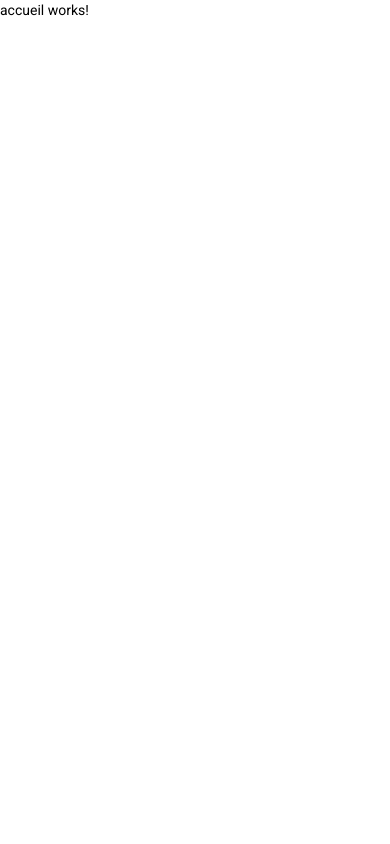
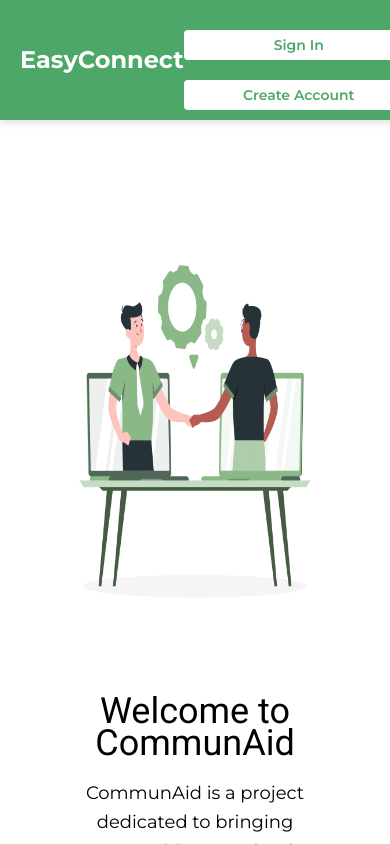
Before and after one commit to zakiahajouni/my-angular-app, an Angular app: page /accueil in a window 390 px wide. Built offline with nearby package versions, Linux system fonts and the light colour scheme.

Commit message:
added accueil page

```diff
--- a/src/app/pages/accueil/accueil.component.css
+++ b/src/app/pages/accueil/accueil.component.css
@@ -0,0 +1,121 @@
+@import url('https://fonts.googleapis.com/css2?family=Montserrat:wght@300;400;500;600;700&display=swap');
+
+* {
+  margin: 0;
+  padding: 0;
+  box-sizing: border-box;
+  font-family: 'Montserrat', sans-serif;
+}
+
+body {
+  background-color: #c9d6ff;
+  background: transparent;
+  overflow-y: auto; /* Allow vertical scrolling */
+}
+
+.accueil-container {
+  display: flex;
+  align-items: center;
+  padding: 50px;
+  width: 100%;
+}
+
+.image-container {
+  flex: 1;
+  padding-right: 20px;
+}
+
+.image-container img {
+  width: 100%;
+  border-radius: 8px;
+}
+
+.text-container {
+  flex: 1;
+}
+
+.text-container h1 {
+  font-size: 36px;
+  margin-bottom: 20px;
+}
+
+.text-container p {
+  font-size: 18px;
+  line-height: 1.6;
+}
+
+/* Cards Container */
+.cards-container {
+  display: flex;
+  justify-content: center;
+  align-items: center;
+  gap: 20px;
+  width: 100%;
+}
+
+/* Individual Card */
+.card {
+  position: relative;
+  width: 300px;
+  height: 300px;
+  overflow: hidden;
+  border-radius: 8px;
+}
+
+/* Card Image */
+.card-image img {
+  width: 100%;
+  height: 100%;
+  object-fit: cover;
+}
+
+/* Card Overlay */
+.card-overlay {
+  position: absolute;
+  top: 0;
+  left: -100%;
+  width: 100%;
+  height: 100%;
+  background-color: rgba(77, 167, 104, 0.9);
+  color: #fff;
+  display: flex;
+  align-items: center;
+  justify-content: center;
+  padding: 20px;
+  transition: left 0.3s ease;
+}
+
+/* Hover Effect */
+.card:hover .card-overlay {
+  left: 0;
+}
+
+/* Card Overlay Text */
+.card-overlay p {
+  text-align: center;
+  font-size: 18px;
+  line-height: 1.6;
+  margin: 0;
+}
+
+/* Responsive Design */
+@media (max-width: 768px) {
+  .accueil-container {
+    flex-direction: column;
+    text-align: center;
+  }
+  .image-container,
+  .text-container {
+    padding: 0;
+  }
+  .text-container h1 {
+    margin-top: 20px;
+  }
+  .cards-container {
+    flex-direction: column;
+    align-items: center;
+  }
+  .card {
+    margin-bottom: 20px;
+  }
+}
--- a/src/app/pages/accueil/accueil.component.html
+++ b/src/app/pages/accueil/accueil.component.html
@@ -1 +1,41 @@
-<p>accueil works!</p>
+<!-- src/app/pages/accueil/accueil.component.html -->
+<app-navbar></app-navbar>
+<div class="accueil-container">
+  <div class="image-container">
+    <img src="./assets/img/Live collaboration-rafiki.png" alt="Live collaboration-rafiki" height="500">
+  </div>
+  <div class="text-container">
+    <h1>Welcome to CommunAid</h1>
+    <p>
+      CommunAid is a project dedicated to bringing communities together by providing a platform for collaboration, support, and mutual aid...
+    </p>
+  </div>
+</div>
+
+<!-- New Cards Section -->
+<div class="cards-container">
+  <div class="card">
+    <div class="card-image">
+      <img src="./assets/img/card1.jpg" alt="Card 1">
+      <div class="card-overlay">
+        <p>Card 1 Description</p>
+      </div>
+    </div>
+  </div>
+  <div class="card">
+    <div class="card-image">
+      <img src="./assets/img/card2.jpg" alt="Card 2">
+      <div class="card-overlay">
+        <p>Card 2 Description</p>
+      </div>
+    </div>
+  </div>
+  <div class="card">
+    <div class="card-image">
+      <img src="./assets/img/card3.jpg" alt="Card 3">
+      <div class="card-overlay">
+        <p>Card 3 Description</p>
+      </div>
+    </div>
+  </div>
+</div>
--- a/src/app/pages/accueil/accueil.module.ts
+++ b/src/app/pages/accueil/accueil.module.ts
@@ -3,6 +3,7 @@ import { CommonModule } from '@angular/common';
 
 import { AccueilRoutingModule } from './accueil-routing.module';
 import { AccueilComponent } from './accueil.component';
+import { SharedModule } from "../../shared/shared.module";
 
 
 @NgModule({
@@ -11,7 +12,8 @@ import { AccueilComponent } from './accueil.component';
   ],
   imports: [
     CommonModule,
-    AccueilRoutingModule
-  ]
+    AccueilRoutingModule,
+    SharedModule
+]
 })
 export class AccueilModule { }
```
Also changed, not shown: src/assets/img/Live collaboration-rafiki.png (added), src/assets/img/Team work-rafiki.png (added).
